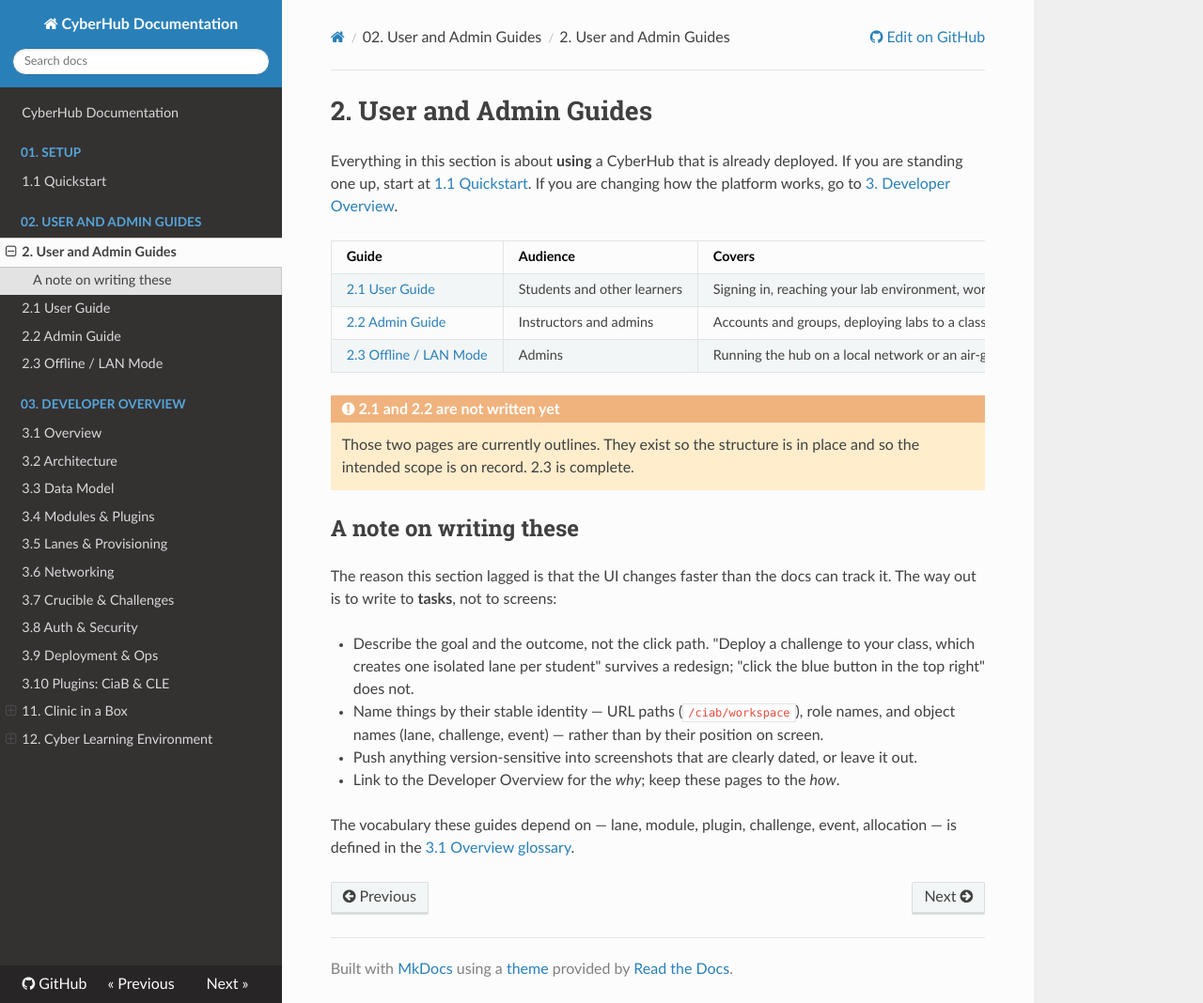
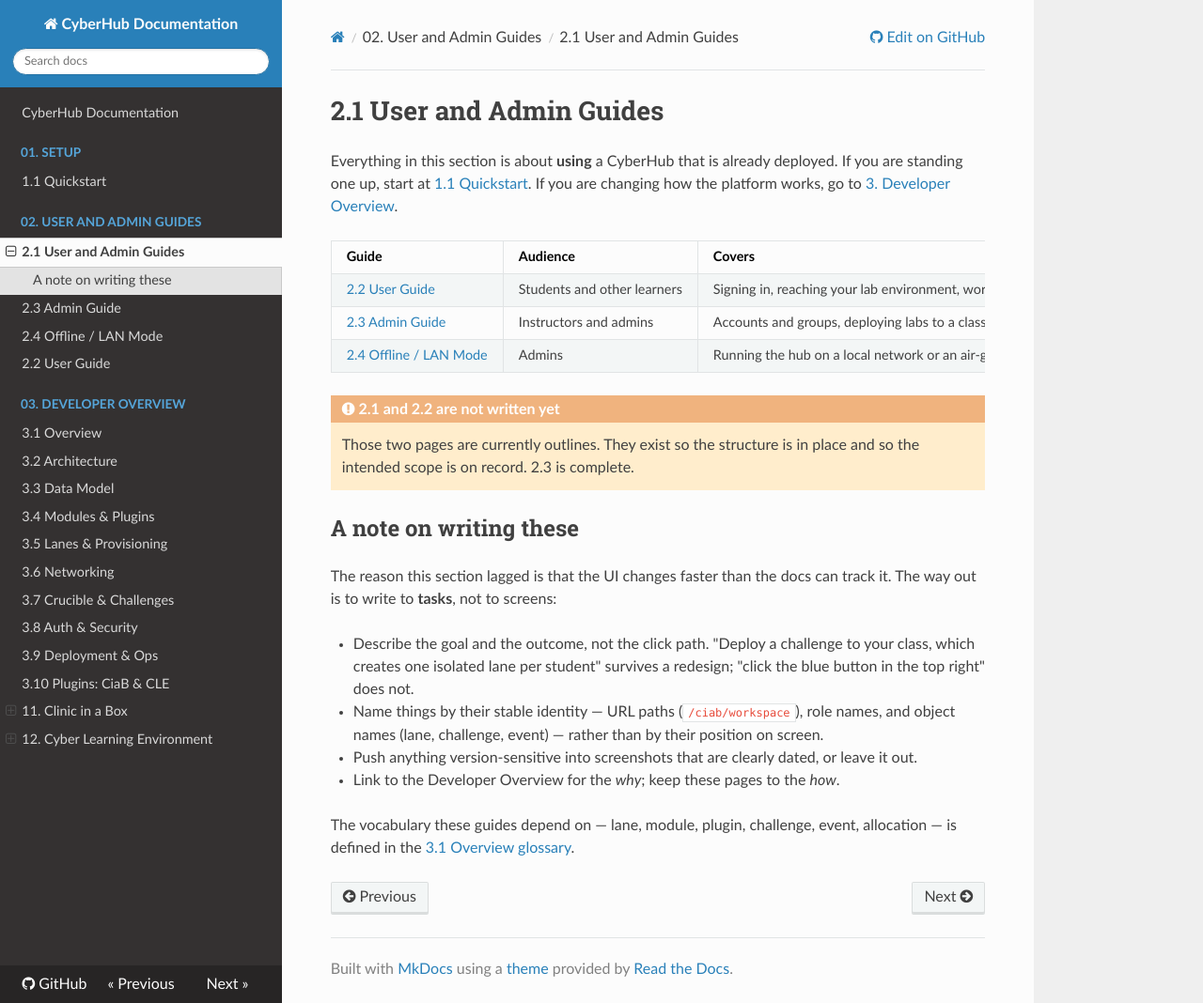
Before and after one commit to Saguaros-CyberHub/CyberHub-Docs, an MkDocs documentation site: the page built from docs/02. User and Admin Guides/01-guide-overview.md, in a window 1280 px wide and 1068 px high. Shown: the whole window at 94% size. Built offline with MkDocs 1.6.1, drawn with Linux system fonts in a browser that asks for light colours; nearby versions of some CDN libraries.

Commit message:
Restructure User and Admin Guides: update section numbers, add overview, and remove placeholders

```diff
--- a/docs/02. User and Admin Guides/index.md
+++ b/docs/02. User and Admin Guides/01-guide-overview.md
@@ -1,4 +1,4 @@
-# 2. User and Admin Guides
+# 2.1 User and Admin Guides
 
 Everything in this section is about **using** a CyberHub that is already
 deployed. If you are standing one up, start at [1.1 Quickstart](../01. Setup/Quickstart Guide.md).
@@ -7,9 +7,9 @@ If you are changing how the platform works, go to
 
 | Guide | Audience | Covers |
 |---|---|---|
-| [2.1 User Guide](01-user-guide.md) | Students and other learners | Signing in, reaching your lab environment, working through a challenge or an assessment. |
-| [2.2 Admin Guide](02-admin-guide.md) | Instructors and admins | Accounts and groups, deploying labs to a class, monitoring and tearing them down, day-to-day operation. |
-| [2.3 Offline / LAN Mode](03-offline-mode.md) | Admins | Running the hub on a local network or an air-gapped machine, without a public domain or HTTPS. |
+| [2.2 User Guide](02-user-guide.md) | Students and other learners | Signing in, reaching your lab environment, working through a challenge or an assessment. |
+| [2.3 Admin Guide](02-admin-guide.md) | Instructors and admins | Accounts and groups, deploying labs to a class, monitoring and tearing them down, day-to-day operation. |
+| [2.4 Offline / LAN Mode](03-offline-mode.md) | Admins | Running the hub on a local network or an air-gapped machine, without a public domain or HTTPS. |
 
 !!! warning "2.1 and 2.2 are not written yet"
     Those two pages are currently outlines. They exist so the structure is in
--- a/docs/02. User and Admin Guides/03-offline-mode.md
+++ b/docs/02. User and Admin Guides/03-offline-mode.md
@@ -1,4 +1,4 @@
-# 2.3 Offline / LAN Mode
+# 2.4 Offline / LAN Mode
 
 How to run CyberHub without a public domain or internet access — on a local
 network, or on a fully air-gapped machine.
```
Also changed, not shown: docs/02. User and Admin Guides/02-admin-guide.md (+2 -2 lines), docs/02. User and Admin Guides/04-user-guide.md (renamed from docs/02. User and Admin Guides/01-user-guide.md, +1 -1 lines), docs/index.md (+1 -1 lines).
